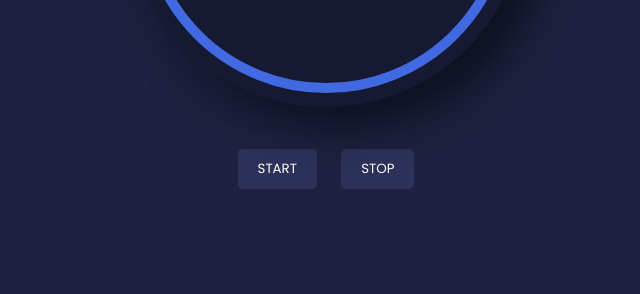
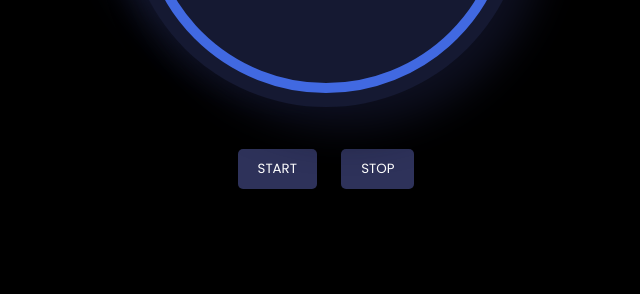
Before and after one commit to RibhavXD/Pomodoro-Timer, a plain HTML site: page index.html in a window 1280 px wide. Shown: the part 506-800 px from the top of the page, without its empty margins (314-954 px from the left). Drawn offline with Linux system fonts and the light colour scheme.

Commit message:
Podometer

```diff
--- a/style.css
+++ b/style.css
@@ -9,7 +9,7 @@
 }
 
 body{
-    background-color: #1e213f;
+    background-color: black;
     color: #d7e0ff ;
 }
 
```
